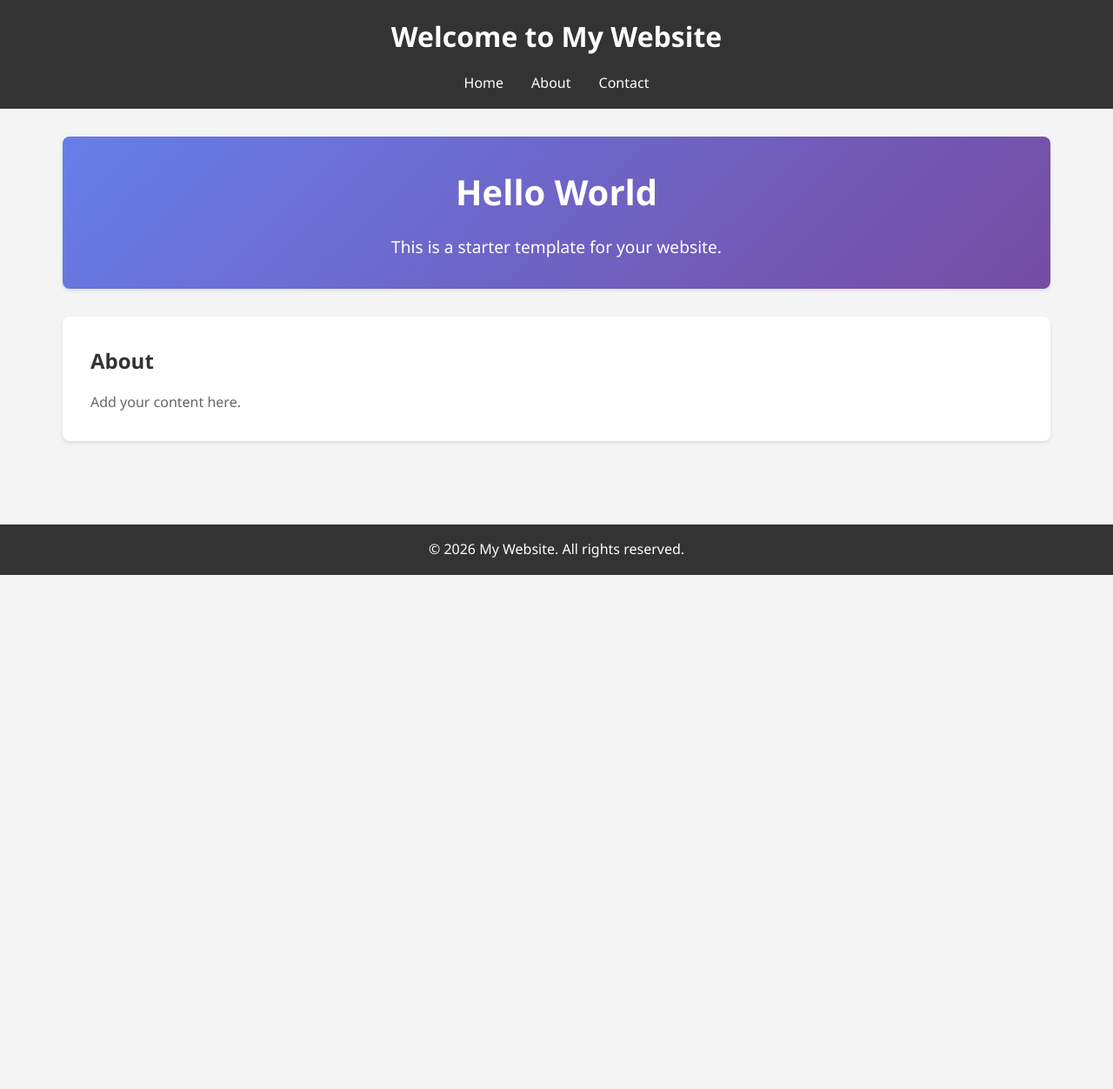
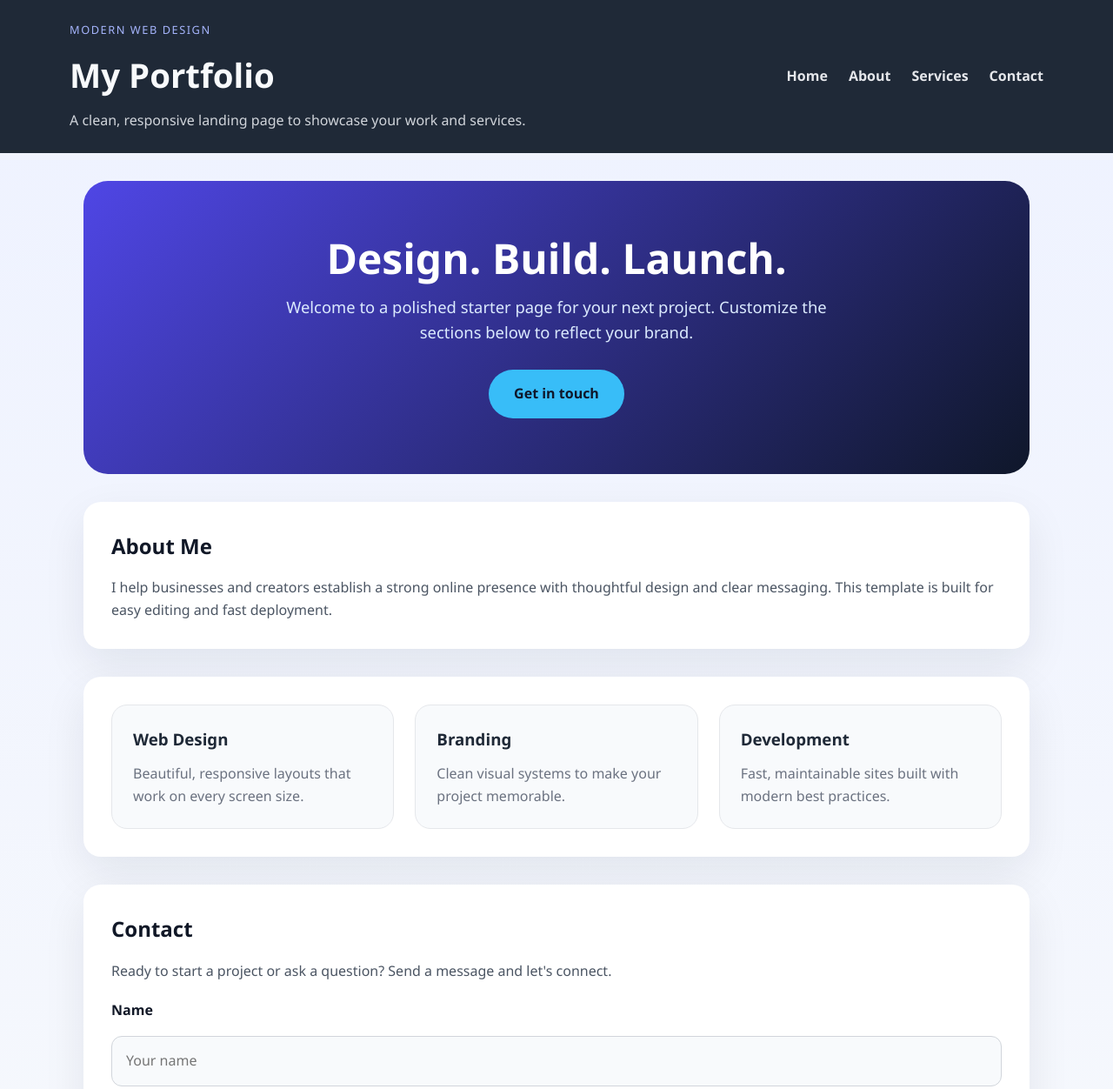
Before and after one commit to prathmeshwaykar/my-repo, a plain HTML site: page index.html in a window 1280 px wide. Shown: the top 1252 px of the page at 87% size. Before the commit the page ends 800 px from the top, so only its background shows below. Drawn offline with Linux system fonts and the light colour scheme.

Commit message:
update web

```diff
--- a/index.html
+++ b/index.html
@@ -3,35 +3,74 @@
 <head>
     <meta charset="UTF-8">
     <meta name="viewport" content="width=device-width, initial-scale=1.0">
-    <title>My Website</title>
+    <title>My Portfolio</title>
     <link rel="stylesheet" href="style.css">
 </head>
 <body>
     <header>
-        <h1>Welcome to My Website</h1>
+        <div class="header-inner">
+            <div>
+                <p class="eyebrow">Modern web design</p>
+                <h1>My Portfolio</h1>
+                <p class="lead">A clean, responsive landing page to showcase your work and services.</p>
+            </div>
             <nav>
                 <ul>
                     <li><a href="#home">Home</a></li>
                     <li><a href="#about">About</a></li>
+                    <li><a href="#services">Services</a></li>
                     <li><a href="#contact">Contact</a></li>
                 </ul>
             </nav>
+        </div>
     </header>
 
     <main>
         <section id="home" class="hero">
-            <h2>Hello World</h2>
-            <p>This is a starter template for your website.</p>
+            <div class="hero-content">
+                <h2>Design. Build. Launch.</h2>
+                <p>Welcome to a polished starter page for your next project. Customize the sections below to reflect your brand.</p>
+                <a class="button" href="#contact">Get in touch</a>
+            </div>
         </section>
 
-        <section id="about">
-            <h2>About</h2>
-            <p>Add your content here.</p>
+        <section id="about" class="content-section">
+            <h2>About Me</h2>
+            <p>I help businesses and creators establish a strong online presence with thoughtful design and clear messaging. This template is built for easy editing and fast deployment.</p>
+        </section>
+
+        <section id="services" class="content-section service-grid">
+            <article class="card">
+                <h3>Web Design</h3>
+                <p>Beautiful, responsive layouts that work on every screen size.</p>
+            </article>
+            <article class="card">
+                <h3>Branding</h3>
+                <p>Clean visual systems to make your project memorable.</p>
+            </article>
+            <article class="card">
+                <h3>Development</h3>
+                <p>Fast, maintainable sites built with modern best practices.</p>
+            </article>
+        </section>
+
+        <section id="contact" class="content-section contact-section">
+            <h2>Contact</h2>
+            <p>Ready to start a project or ask a question? Send a message and let's connect.</p>
+            <form>
+                <label for="name">Name</label>
+                <input type="text" id="name" name="name" placeholder="Your name">
+                <label for="email">Email</label>
+                <input type="email" id="email" name="email" placeholder="you@example.com">
+                <label for="message">Message</label>
+                <textarea id="message" name="message" rows="5" placeholder="Tell me more..."></textarea>
+                <button type="submit">Send Message</button>
+            </form>
         </section>
     </main>
 
     <footer>
-        <p>&copy; 2026 My Website. All rights reserved.</p>
+        <p>&copy; 2026 My Portfolio. All rights reserved.</p>
     </footer>
 </body>
 </html>
--- a/style.css
+++ b/style.css
@@ -9,104 +9,240 @@ body {
     font-family: 'Segoe UI', Tahoma, Geneva, Verdana, sans-serif;
     line-height: 1.6;
     color: #333;
-    background-color: #f4f4f4;
+    background: linear-gradient(180deg, #eef2ff 0%, #f8fafc 100%);
+}
+
+a {
+    text-decoration: none;
+}
+
+button,
+input,
+textarea {
+    font: inherit;
 }
 
 /* Header Styles */
 header {
-    background-color: #333;
-    color: #fff;
-    padding: 1rem 0;
-    text-align: center;
+    background-color: #1f2937;
+    color: #f8fafc;
+    padding: 1.5rem 1rem;
+}
+
+.header-inner {
+    max-width: 1120px;
+    margin: 0 auto;
+    display: flex;
+    justify-content: space-between;
+    align-items: center;
+    gap: 2rem;
+    flex-wrap: wrap;
 }
 
 header h1 {
-    margin-bottom: 1rem;
-    font-size: 2rem;
+    font-size: 2.4rem;
+    margin-bottom: 0.5rem;
+}
+
+.eyebrow {
+    color: #a5b4fc;
+    text-transform: uppercase;
+    letter-spacing: 0.12em;
+    font-size: 0.8rem;
+    margin-bottom: 0.75rem;
+}
+
+.lead {
+    max-width: 36rem;
+    color: #d1d5db;
 }
 
 /* Navigation Styles */
 nav ul {
     list-style: none;
     display: flex;
+    gap: 1.5rem;
+    flex-wrap: wrap;
     justify-content: center;
-    gap: 2rem;
 }
 
 nav a {
-    color: #fff;
-    text-decoration: none;
-    font-weight: 500;
-    transition: color 0.3s ease;
+    color: #e5e7eb;
+    font-weight: 600;
+    transition: color 0.2s ease;
 }
 
 nav a:hover {
-    color: #4CAF50;
+    color: #93c5fd;
 }
 
 /* Main Content Styles */
 main {
-    max-width: 1200px;
+    max-width: 1120px;
     margin: 0 auto;
-    padding: 2rem;
+    padding: 2rem 1rem 3rem;
 }
 
-section {
-    background-color: #fff;
+.content-section {
+    background-color: #ffffff;
     padding: 2rem;
     margin-bottom: 2rem;
-    border-radius: 8px;
-    box-shadow: 0 2px 4px rgba(0, 0, 0, 0.1);
+    border-radius: 20px;
+    box-shadow: 0 18px 50px rgba(15, 23, 42, 0.08);
 }
 
-section h2 {
+.content-section h2 {
     margin-bottom: 1rem;
-    color: #333;
+    color: #111827;
 }
 
-section p {
-    color: #666;
+.content-section p {
+    color: #4b5563;
+}
+
+.service-grid {
+    display: grid;
+    grid-template-columns: repeat(3, minmax(220px, 1fr));
+    gap: 1.5rem;
+}
+
+.card {
+    padding: 1.5rem;
+    border-radius: 18px;
+    background-color: #f8fafc;
+    border: 1px solid #e5e7eb;
+}
+
+.card h3 {
+    margin-bottom: 0.75rem;
+    color: #1f2937;
+}
+
+.card p {
+    color: #6b7280;
 }
 
 /* Hero Section */
 .hero {
-    background: linear-gradient(135deg, #667eea 0%, #764ba2 100%);
-    color: #fff;
+    background: linear-gradient(135deg, #4f46e5 0%, #0f172a 100%);
+    color: #ffffff;
+    border-radius: 28px;
+    padding: 4rem 2rem;
+    margin-bottom: 2rem;
+}
+
+.hero-content {
+    max-width: 680px;
+    margin: 0 auto;
     text-align: center;
 }
 
 .hero h2 {
-    font-size: 2.5rem;
+    font-size: 3rem;
+    line-height: 1.05;
     margin-bottom: 1rem;
-    color: #fff;
 }
 
 .hero p {
-    font-size: 1.2rem;
+    font-size: 1.15rem;
+    margin-bottom: 1.75rem;
+    color: #dbeafe;
+}
+
+.button {
+    display: inline-block;
+    background-color: #38bdf8;
+    color: #0f172a;
+    padding: 0.95rem 1.8rem;
+    border-radius: 9999px;
+    font-weight: 700;
+    transition: transform 0.2s ease, background-color 0.2s ease;
+}
+
+.button:hover {
+    transform: translateY(-2px);
+    background-color: #22d3ee;
+}
+
+/* Contact Form Styles */
+.contact-section form {
+    display: grid;
+    gap: 1rem;
+    margin-top: 1.25rem;
+}
+
+.contact-section label {
+    font-weight: 600;
+    color: #111827;
+}
+
+.contact-section input,
+.contact-section textarea {
+    width: 100%;
+    padding: 0.95rem 1rem;
+    border: 1px solid #d1d5db;
+    border-radius: 12px;
+    background-color: #f8fafc;
+    color: #111827;
+}
+
+.contact-section textarea {
+    resize: vertical;
+}
+
+.contact-section button {
+    width: fit-content;
+    border: none;
+    background-color: #2563eb;
     color: #fff;
+    padding: 0.95rem 1.8rem;
+    border-radius: 9999px;
+    font-weight: 700;
+    cursor: pointer;
+    transition: background-color 0.2s ease;
+}
+
+.contact-section button:hover {
+    background-color: #1d4ed8;
 }
 
 /* Footer Styles */
 footer {
-    background-color: #333;
-    color: #fff;
+    background-color: #111827;
+    color: #d1d5db;
     text-align: center;
-    padding: 1rem;
-    margin-top: 2rem;
+    padding: 1.25rem 1rem;
+    border-top: 1px solid rgba(255, 255, 255, 0.05);
 }
 
 /* Responsive Design */
-@media (max-width: 768px) {
-    nav ul {
+@media (max-width: 920px) {
+    .service-grid {
+        grid-template-columns: repeat(2, minmax(220px, 1fr));
+    }
+}
+
+@media (max-width: 740px) {
+    .header-inner {
         flex-direction: column;
-        gap: 1rem;
+        align-items: flex-start;
     }
 
-    main {
-        padding: 1rem;
+    nav ul {
+        justify-content: flex-start;
     }
 
     .hero h2 {
-        font-size: 1.8rem;
+        font-size: 2.4rem;
     }
 }
+
+@media (max-width: 560px) {
+    .service-grid {
+        grid-template-columns: 1fr;
+    }
+
+    .hero {
+        padding: 3rem 1.25rem;
+    }
+}
```
Lines whose indentation alone changed are shown as unchanged.
